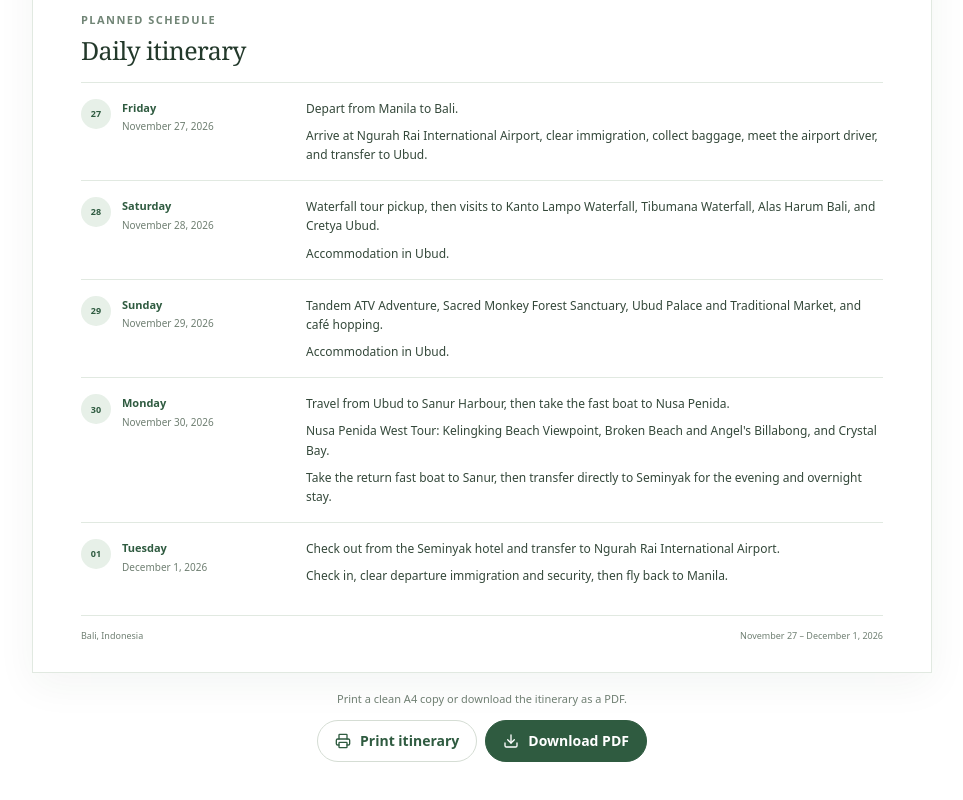
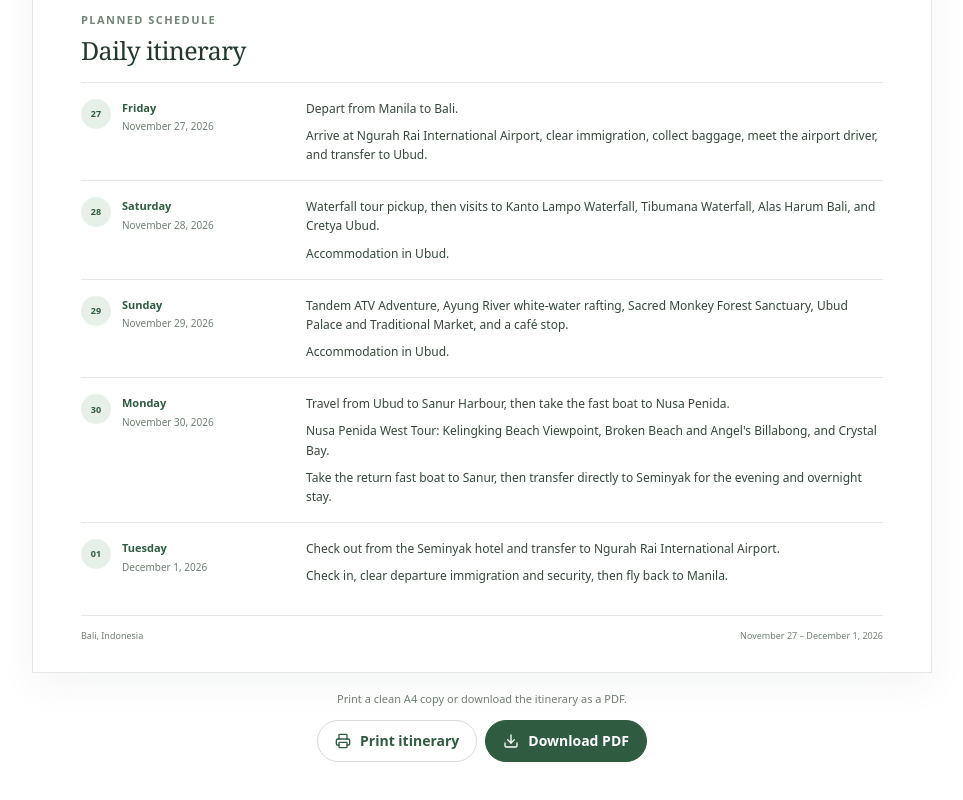
Before and after one commit to mlester999/bali-trip-tracker, a Next.js app: page /itinerary in a window 1280 px wide. Shown: the part 683-1483 px from the top of the page, without its empty margins (158-1121 px from the left). Built offline with nearby package versions, Linux system fonts and the light colour scheme.

Commit message:
Add Ayung River rafting to Day 2

```diff
--- a/src/data/itinerary.ts
+++ b/src/data/itinerary.ts
@@ -102,8 +102,8 @@ export const TRIP_DAYS: ItineraryDay[] = [
     monthShort: "NOV",
     dayOfMonth: "29",
     dayLabel: "Day 2",
-    title: "ATV Adventure & Ubud Exploration",
-    shortTitle: "ATV & Ubud exploration",
+    title: "ATV, Rafting & Ubud Exploration",
+    shortTitle: "ATV, rafting & Ubud",
     accommodation: "Ubud",
     groups: [
       group("morning", "Morning", [
@@ -113,33 +113,43 @@ export const TRIP_DAYS: ItineraryDay[] = [
           imageGallery: "atv",
           mapsQuery: "Tandem ATV Adventure Ubud Bali",
         }),
-        activity("2026-11-29-lunch-transfer", "11:00 AM–12:00 PM", "Lunch and transfer", {
+        activity("2026-11-29-rafting-transfer", "11:00 AM–12:00 PM", "Transfer to Ayung River and rafting check-in", {
           timeQualifier: "Est.",
+          detail: "Head to the rafting operator's Ayung River launch point and confirm the combo-tour transport and check-in time.",
+          mapsQuery: "Ayung River Rafting Ubud Bali",
+        }),
+        activity("2026-11-29-rafting", "12:00–2:30 PM", "Ayung River White-Water Rafting", {
+          timeQualifier: "Est.",
+          detail: "Plan for about two hours on the river plus briefing and exit time. Confirm the exact schedule with the tour operator.",
+          mapsQuery: "Ayung River Rafting Ubud Bali",
         }),
       ]),
       group("afternoon", "Afternoon", [
-        activity("2026-11-29-monkey-forest", "12:00–1:30 PM", "Sacred Monkey Forest Sanctuary", {
+        activity("2026-11-29-lunch-transfer", "2:30–3:30 PM", "Late lunch and transfer back to Ubud", {
+          timeQualifier: "Est.",
+        }),
+        activity("2026-11-29-monkey-forest", "3:30–4:30 PM", "Sacred Monkey Forest Sanctuary", {
           imageGallery: "monkey-forest",
           mapsQuery: "Sacred Monkey Forest Sanctuary Ubud",
         }),
-        activity("2026-11-29-ubud-palace", "1:30–2:30 PM", "Ubud Palace", {
+        activity("2026-11-29-ubud-palace", "4:30–5:30 PM", "Ubud Palace", {
           imageGallery: "ubud-palace",
           mapsQuery: "Ubud Palace Bali",
           detail: "Shared sightseeing window with the traditional market.",
         }),
-        activity("2026-11-29-ubud-market", "1:30–2:30 PM", "Ubud Traditional Market", {
+        activity("2026-11-29-ubud-market", "4:30–5:30 PM", "Ubud Traditional Market", {
           imageGallery: "ubud-market",
           mapsQuery: "Ubud Traditional Market Bali",
           detail: "Shared sightseeing window with Ubud Palace.",
         }),
-        activity("2026-11-29-cafes", "2:30–4:00 PM", "Café hopping in Ubud", {
+        activity("2026-11-29-cafes", "5:30–6:00 PM", "Café stop in Ubud", {
           imageGallery: "ubud-cafe",
           mapsQuery: "cafes in Ubud Bali",
         }),
-        activity("2026-11-29-rest-ubud", "4:00–6:00 PM", "Rest at the hotel"),
+        activity("2026-11-29-rest-ubud", "6:00–6:30 PM", "Freshen up and rest at the hotel"),
       ]),
       group("evening", "Evening", [
-        activity("2026-11-29-dinner-ubud", "6:00–7:30 PM", "Dinner and leisure in Ubud"),
+        activity("2026-11-29-dinner-ubud", "6:30–7:30 PM", "Dinner and leisure in Ubud"),
         activity("2026-11-29-pack", "7:30–8:30 PM", "Pack for Nusa Penida"),
         activity("2026-11-29-sleep", "9:00 PM", "Sleep early"),
       ]),
@@ -254,7 +264,7 @@ export const IMMIGRATION_DAYS: ImmigrationDay[] = [
     date: "November 29, 2026",
     weekday: "Sunday",
     details: [
-      "Tandem ATV Adventure, Sacred Monkey Forest Sanctuary, Ubud Palace and Traditional Market, and café hopping.",
+      "Tandem ATV Adventure, Ayung River white-water rafting, Sacred Monkey Forest Sanctuary, Ubud Palace and Traditional Market, and a café stop.",
       "Accommodation in Ubud.",
     ],
   },
```
